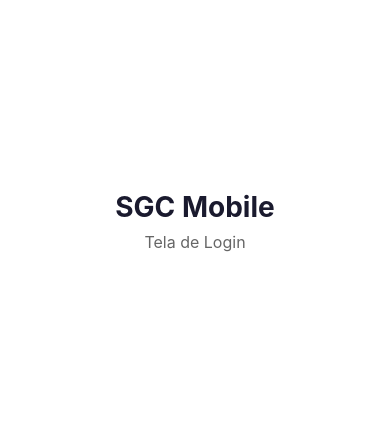
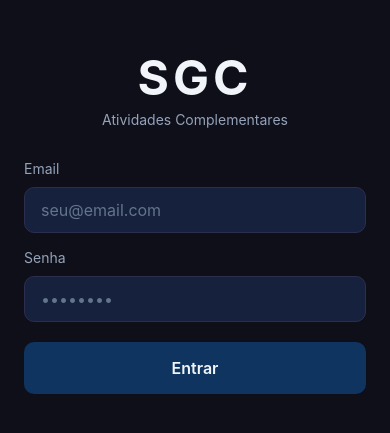
Before and after one commit to PI-3S/-sgc-mobile, a React Native app: screen /Login in a window 390 px wide. Shown: the part 201-634 px from the top of the page. Built offline with nearby package versions, Linux system fonts and the light colour scheme.

Commit message:
feat(mobile): implementa tela de login do aluno
- Implementa LoginScreen com campos email/senha, loading e tratamento de erro
- Corrige AuthContext: campo senha (não password) e resposta usuario (não user)
- Login funcionando com joao@email.com / joao123

```diff
--- a/src/contexts/AuthContext.tsx
+++ b/src/contexts/AuthContext.tsx
@@ -40,16 +40,15 @@ export function AuthProvider({ children }: { children: React.ReactNode }) {
   }, []);
 
   async function signIn(email: string, password: string) {
-    const data = await apiFetch<{ token: string; user: User }>('/api/auth/login', {
+        const data = await apiFetch<{ token: string; usuario: User }>('/api/auth/login', {
       method: 'POST',
-      body: { email, password },
+      body: { email, senha: password },
     });
 
     await AsyncStorage.setItem('token', data.token);
-    await AsyncStorage.setItem('user', JSON.stringify(data.user));
-
+    await AsyncStorage.setItem('user', JSON.stringify(data.usuario));
     setToken(data.token);
-    setUser(data.user);
+    setUser(data.usuario);
   }
 
   async function signOut() {
--- a/src/screens/LoginScreen.tsx
+++ b/src/screens/LoginScreen.tsx
@@ -1,31 +1,170 @@
-import React from 'react';
-import { View, Text, StyleSheet } from 'react-native';
+import React, { useState } from 'react';
+import {
+  View,
+  Text,
+  TextInput,
+  TouchableOpacity,
+  StyleSheet,
+  ActivityIndicator,
+  KeyboardAvoidingView,
+  Platform,
+} from 'react-native';
+import { useAuth } from '../contexts/AuthContext';
+import { colors, spacing, radius, fontSize } from '../styles/theme';
 
-// TODO (Pessoa 2): implementar tela de login completa — branch feature/login
 export default function LoginScreen() {
-  return (
-    <View style={styles.container}>
-      <Text style={styles.title}>SGC Mobile</Text>
-      <Text style={styles.subtitle}>Tela de Login</Text>
-    </View>
+  const { signIn } = useAuth();
+
+  const [email, setEmail] = useState('');
+  const [password, setPassword] = useState('');
+  const [loading, setLoading] = useState(false);
+  const [error, setError] = useState('');
+
+
+
+  async function handleLogin() {
+  if (!email.trim() || !password.trim()) {
+    setError('Preencha email e senha.');
+    return;
+  }
+
+
+  setLoading(true);
+  setError('');
+
+
+ try {
+  await signIn(email.trim(), password);
+} catch (err: any) {
+  console.log('Resposta da API:', err.message);
+  setError('Email ou senha inválidos.');
+}finally {
+  setLoading(false);
+}
+  }
+
+return (
+    <KeyboardAvoidingView
+      style={styles.wrapper}
+      behavior={Platform.OS === 'ios' ? 'padding' : undefined}
+    >
+      <View style={styles.container}>
+        {/* Cabeçalho */}
+        <View style={styles.header}>
+          <Text style={styles.title}>SGC</Text>
+          <Text style={styles.subtitle}>Atividades Complementares</Text>
+        </View>
+
+        {/* Formulário */}
+        <View style={styles.form}>
+          <Text style={styles.label}>Email</Text>
+          <TextInput
+            style={styles.input}
+            placeholder="seu@email.com"
+            placeholderTextColor={colors.textMuted}
+            value={email}
+            onChangeText={setEmail}
+            keyboardType="email-address"
+            autoCapitalize="none"
+            autoCorrect={false}
+            editable={!loading}
+          />
+
+          <Text style={styles.label}>Senha</Text>
+          <TextInput
+            style={styles.input}
+            placeholder="••••••••"
+            placeholderTextColor={colors.textMuted}
+            value={password}
+            onChangeText={setPassword}
+            secureTextEntry
+            editable={!loading}
+          />
+
+          {error !== '' && (
+            <Text style={styles.errorText}>{error}</Text>
+          )}
+
+          <TouchableOpacity
+            style={[styles.button, loading && styles.buttonDisabled]}
+            onPress={handleLogin}
+            disabled={loading}
+            activeOpacity={0.8}
+          >
+            {loading ? (
+              <ActivityIndicator color={colors.textPrimary} />
+            ) : (
+              <Text style={styles.buttonText}>Entrar</Text>
+            )}
+          </TouchableOpacity>
+        </View>
+      </View>
+    </KeyboardAvoidingView>
   );
-}
+};
 
 const styles = StyleSheet.create({
+  wrapper: {
+    flex: 1,
+    backgroundColor: colors.background,
+  },
   container: {
     flex: 1,
     justifyContent: 'center',
+    paddingHorizontal: spacing.lg,
+  },
+  header: {
     alignItems: 'center',
-    backgroundColor: '#fff',
+    marginBottom: spacing.xl,
   },
   title: {
-    fontSize: 28,
+    fontSize: 48,
     fontWeight: 'bold',
-    color: '#1a1a2e',
+    color: colors.textPrimary,
+    letterSpacing: 4,
   },
   subtitle: {
-    fontSize: 16,
-    color: '#666',
-    marginTop: 8,
+    fontSize: fontSize.sm,
+    color: colors.textSecondary,
+    marginTop: spacing.xs,
+  },
+  form: {
+    gap: spacing.sm,
+  },
+  label: {
+    fontSize: fontSize.sm,
+    color: colors.textSecondary,
+    marginBottom: 2,
+  },
+  input: {
+    backgroundColor: colors.surface,
+    color: colors.textPrimary,
+    borderWidth: 1,
+    borderColor: colors.border,
+    borderRadius: radius.md,
+    paddingHorizontal: spacing.md,
+    paddingVertical: spacing.sm + 4,
+    fontSize: fontSize.md,
+    marginBottom: spacing.sm,
+  },
+  errorText: {
+    color: colors.error,
+    fontSize: fontSize.sm,
+    marginBottom: spacing.sm,
+  },
+  button: {
+    backgroundColor: colors.accent,
+    borderRadius: radius.md,
+    paddingVertical: spacing.md,
+    alignItems: 'center',
+    marginTop: spacing.xs,
+  },
+  buttonDisabled: {
+    opacity: 0.6,
+  },
+  buttonText: {
+    color: colors.textPrimary,
+    fontSize: fontSize.md,
+    fontWeight: '600',
   },
 });
```
